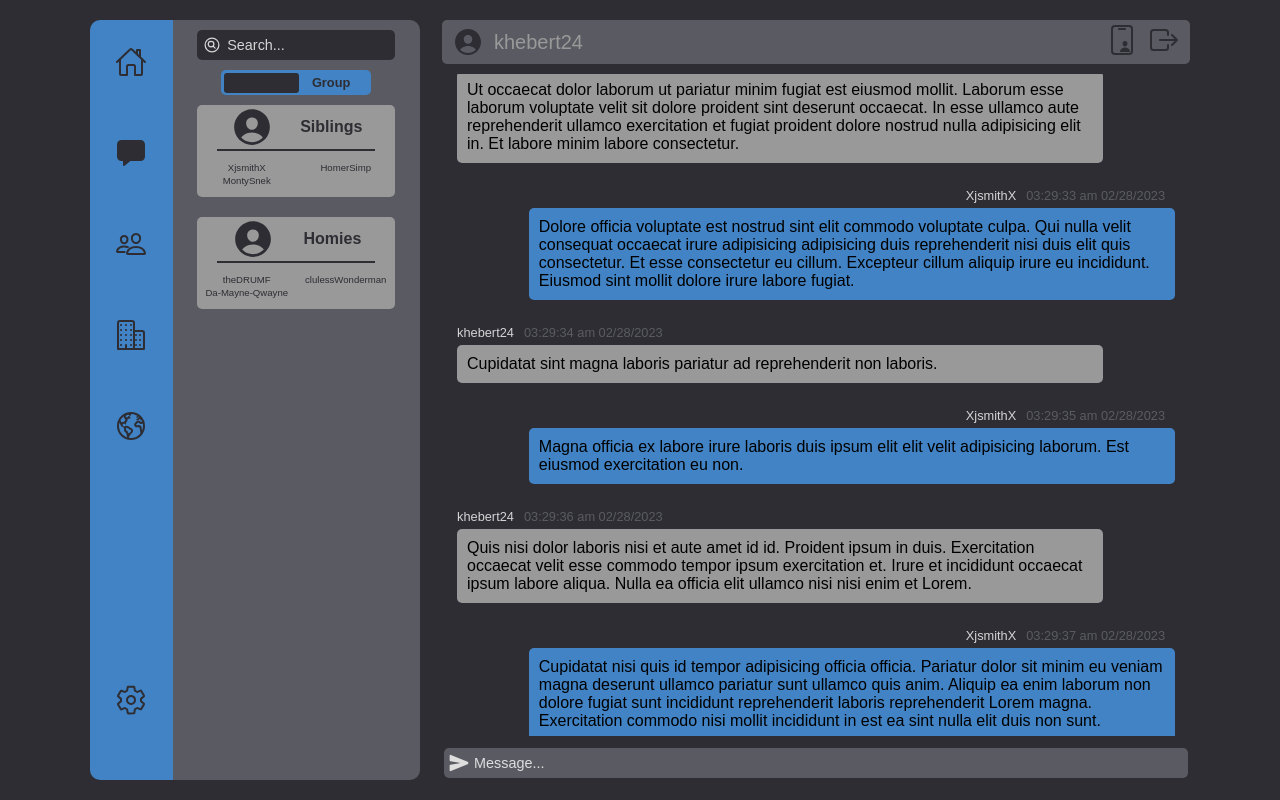
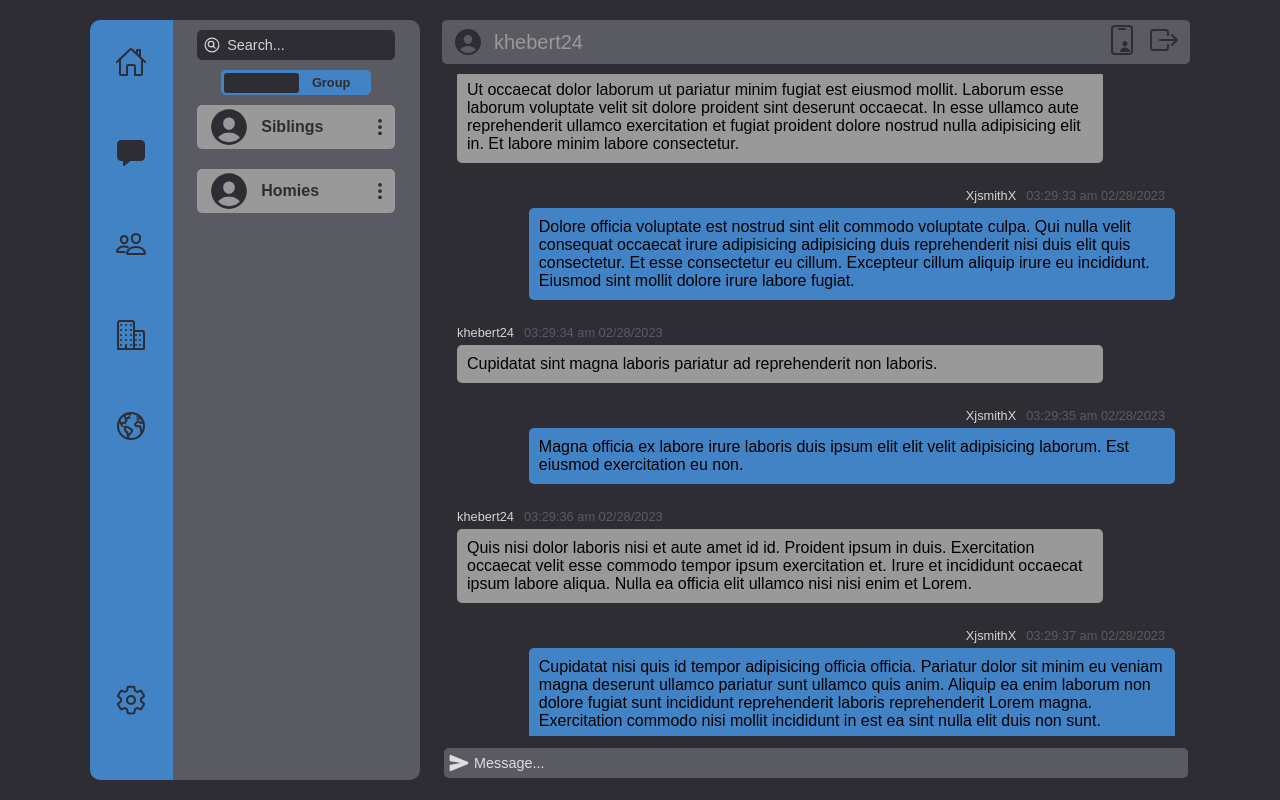
Before and after one commit to kraig-hebert/chat, a React (Create React App) app in the folder client/: page / in a window 1280 px wide. Both pictures are taken after a click on the element 330 px from the left and 82 px from the top of the page. Built offline with nearby package versions, Linux system fonts and the light colour scheme.

Commit message:
fixed code for OptionsIcon for group cards....set up popover next

```diff
--- a/client/src/components/sideMenu/menuOptions/directMessagesOptions/groupCard/GroupCard.jsx
+++ b/client/src/components/sideMenu/menuOptions/directMessagesOptions/groupCard/GroupCard.jsx
@@ -1,7 +1,11 @@
-import React from 'react';
+import React, { useState } from 'react';
 import { useDispatch, useSelector } from 'react-redux';
 import PropTypes from 'prop-types';
-import { IoPersonCircle } from 'react-icons/io5';
+import {
+  IoPersonCircle,
+  IoEllipsisVertical,
+  IoEllipsisVerticalOutline,
+} from 'react-icons/io5';
 
 import {
   directMessageThreadSelected,
@@ -22,6 +26,7 @@ const GroupCard = (props) => {
   const handleCardClick = () =>
     dispatch(directMessageThreadSelected(cardData.group.title));
 
+  const handleOptionsClick = () => {};
   return (
     <div
       className={
@@ -31,11 +36,13 @@ const GroupCard = (props) => {
       }
       onClick={handleCardClick}
     >
-      <div className={classes.cardInfo}>
-        <IoPersonCircle className={classes.icon} />
-        <p className={classes.groupTitle}>{cardData.group.title}</p>
-      </div>
-      <MemberList members={cardData.group.members} />
+      <IoPersonCircle className={classes.icon} />
+      <p className={classes.groupTitle}>{cardData.group.title}</p>
+      <IoEllipsisVertical
+        className={classes.optionsIcon}
+        onClick={handleOptionsClick}
+      />
+      {/* <MemberList members={cardData.group.members} /> */}
     </div>
   );
 };
--- a/client/src/components/sideMenu/menuOptions/directMessagesOptions/groupCard/groupCardStyles.js
+++ b/client/src/components/sideMenu/menuOptions/directMessagesOptions/groupCard/groupCardStyles.js
@@ -2,9 +2,9 @@ import { createUseStyles } from 'react-jss';
 
 export const useStyles = createUseStyles((theme) => ({
   groupCard: {
+    position: 'relative',
     display: 'flex',
-    flexDirection: 'column',
-    justifyContent: 'space-around',
+    justifyContent: 'flex-start',
     alignItems: 'center',
     width: '80%',
     marginBottom: '20px',
@@ -16,20 +16,21 @@ export const useStyles = createUseStyles((theme) => ({
     extend: 'groupCard',
     backgroundColor: theme.blue.main,
   },
-  cardInfo: {
-    display: 'flex',
-    justifyContent: 'space-around',
-    alignItems: 'center',
-    width: '80%',
-    height: '100%',
-    borderBottom: `2px solid ${theme.mainBG.main}`,
-  },
   icon: {
     color: theme.mainBG.main,
     fontSize: '2.75rem',
+    margin: '0 10px',
   },
   groupTitle: {
     color: theme.mainBG.main,
     fontWeight: '700',
   },
+  optionsIcon: {
+    position: 'absolute',
+    top: '50%',
+    transform: 'translateY(-50%)',
+    right: '5px',
+    fontSize: '1.25rem',
+    color: theme.mainBG.main,
+  },
 }));
--- a/client/src/components/sideMenu/menuOptions/directMessagesOptions/groupCard/memberList/memberListStyles.js
+++ b/client/src/components/sideMenu/menuOptions/directMessagesOptions/groupCard/memberList/memberListStyles.js
@@ -13,6 +13,6 @@ export const useStyles = createUseStyles((theme) => ({
     color: theme.mainBG.main,
     fontSize: '.6rem',
     textAlign: 'center',
-    margin: '1px 0',
+    margin: '2px 0',
   },
 }));
```
